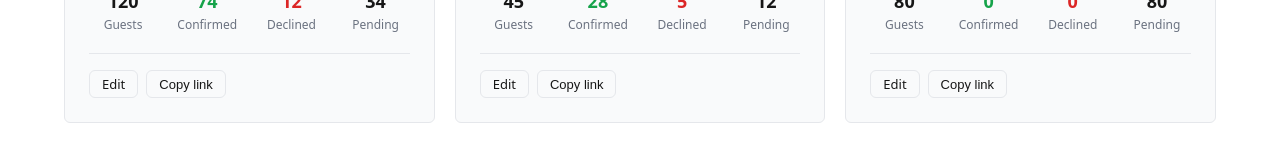
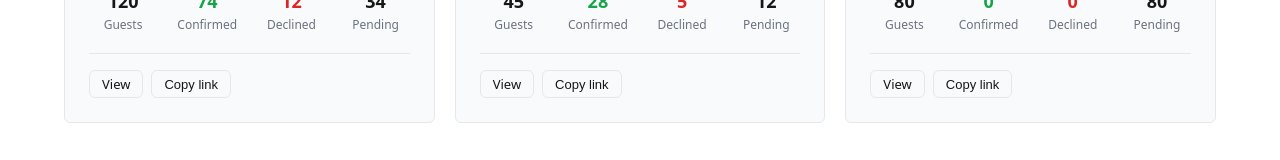
Before and after one commit to luanAfons0/ES3-project, a Next.js app in the folder frontend/: page /dashboard in a window 1280 px wide. Shown: the part 298-458 px from the top of the page. Built offline with nearby package versions, Linux system fonts and the light colour scheme; sample sign-in values are in the browser's storage.

Commit message:
feat(dashboard): wire invitations list to API using TanStack Query

```diff
--- a/frontend/src/app/api/auth/login/route.ts
+++ b/frontend/src/app/api/auth/login/route.ts
@@ -15,7 +15,7 @@ export async function POST(request: NextRequest) {
   if (email !== MOCK_USER.email || password !== MOCK_USER.password) {
     return NextResponse.json(
       { message: "Invalid email or password." },
-      { status: 401 }
+      { status: 401 },
     );
   }
 
--- /dev/null
+++ b/frontend/src/app/api/invitations/route.ts
@@ -0,0 +1,42 @@
+import { NextResponse } from "next/server";
+
+// Mock data — replace with real DB query when backend is connected.
+const MOCK_INVITATIONS = [
+  {
+    id: "1",
+    title: "Ana & Lucas Wedding",
+    slug: "ana-and-lucas-wedding",
+    eventDate: "2026-06-15T16:00",
+    eventLocation: "Grand Ballroom, São Paulo",
+    totalGuests: 120,
+    confirmed: 74,
+    declined: 12,
+    pending: 34,
+  },
+  {
+    id: "2",
+    title: "João's 30th Birthday",
+    slug: "joaos-30th-birthday",
+    eventDate: "2026-04-20T19:00",
+    eventLocation: "Rooftop Bar, Rio de Janeiro",
+    totalGuests: 45,
+    confirmed: 28,
+    declined: 5,
+    pending: 12,
+  },
+  {
+    id: "3",
+    title: "Tech Meetup Q2 2026",
+    slug: "tech-meetup-q2-2026",
+    eventDate: "2026-05-08T18:30",
+    eventLocation: "Innovation Hub, Brasília",
+    totalGuests: 80,
+    confirmed: 0,
+    declined: 0,
+    pending: 80,
+  },
+];
+
+export async function GET() {
+  return NextResponse.json(MOCK_INVITATIONS);
+}
--- a/frontend/src/app/dashboard/page.tsx
+++ b/frontend/src/app/dashboard/page.tsx
@@ -2,9 +2,11 @@
 
 import Link from "next/link";
 import { useState } from "react";
+import { useQuery } from "@tanstack/react-query";
 import { Button } from "@/components/Button/Button";
 import { Card } from "@/components/Card/Card";
 import { Container } from "@/components/Container/Container";
+import { apiFetch } from "@/lib/api";
 import styles from "./page.module.css";
 
 interface Invitation {
@@ -18,43 +20,6 @@ interface Invitation {
   declined: number;
   pending: number;
 }
-
-// TODO: replace with real API call via TanStack Query
-const INITIAL_INVITATIONS: Invitation[] = [
-  {
-    id: "1",
-    title: "Ana & Lucas Wedding",
-    slug: "ana-and-lucas-wedding",
-    eventDate: "2026-06-15T16:00",
-    eventLocation: "Grand Ballroom, São Paulo",
-    totalGuests: 120,
-    confirmed: 74,
-    declined: 12,
-    pending: 34,
-  },
-  {
-    id: "2",
-    title: "João's 30th Birthday",
-    slug: "joaos-30th-birthday",
-    eventDate: "2026-04-20T19:00",
-    eventLocation: "Rooftop Bar, Rio de Janeiro",
-    totalGuests: 45,
-    confirmed: 28,
-    declined: 5,
-    pending: 12,
-  },
-  {
-    id: "3",
-    title: "Tech Meetup Q2 2026",
-    slug: "tech-meetup-q2-2026",
-    eventDate: "2026-05-08T18:30",
-    eventLocation: "Innovation Hub, Brasília",
-    totalGuests: 80,
-    confirmed: 0,
-    declined: 0,
-    pending: 80,
-  },
-];
 
 function formatDate(iso: string): string {
   return new Date(iso).toLocaleDateString("en-US", {
@@ -109,7 +74,7 @@ function InvitationCard({ invitation }: { invitation: Invitation }) {
 
       <div className={styles.cardActions}>
         <Button variant="ghost" size="sm" asChild>
-          <Link href={`/dashboard/invitations/${invitation.id}`}>Edit</Link>
+          <Link href={`/dashboard/invitations/${invitation.id}`}>View</Link>
         </Button>
         <Button variant="ghost" size="sm" onClick={handleCopyLink}>
           {copied ? "Copied!" : "Copy link"}
@@ -120,7 +85,10 @@ function InvitationCard({ invitation }: { invitation: Invitation }) {
 }
 
 export default function DashboardPage() {
-  const [invitations] = useState<Invitation[]>(INITIAL_INVITATIONS);
+  const { data: invitations, isLoading, isError } = useQuery<Invitation[]>({
+    queryKey: ["invitations"],
+    queryFn: () => apiFetch<Invitation[]>("/api/invitations"),
+  });
 
   return (
     <Container>
@@ -129,12 +97,18 @@ export default function DashboardPage() {
         <Button size="sm">New Invitation</Button>
       </div>
 
-      {invitations.length === 0 ? (
+      {isLoading && <p>Loading…</p>}
+
+      {isError && <p>Failed to load invitations. Please try again.</p>}
+
+      {!isLoading && !isError && invitations?.length === 0 && (
         <div className={styles.empty}>
           <p className={styles.emptyText}>No invitations yet.</p>
           <Button>Create your first invitation</Button>
         </div>
-      ) : (
+      )}
+
+      {!isLoading && !isError && invitations && invitations.length > 0 && (
         <div className={styles.grid}>
           {invitations.map((inv) => (
             <InvitationCard key={inv.id} invitation={inv} />
--- a/frontend/src/app/layout.tsx
+++ b/frontend/src/app/layout.tsx
@@ -1,5 +1,6 @@
 import type { Metadata } from "next";
 import type { ReactNode } from "react";
+import { QueryProvider } from "@/components/QueryProvider/QueryProvider";
 import { ThemeProvider } from "@/components/ThemeProvider/ThemeProvider";
 import "./globals.css";
 
@@ -23,7 +24,9 @@ export default function RootLayout({ children }: { children: ReactNode }) {
         <script dangerouslySetInnerHTML={{ __html: themeScript }} />
       </head>
       <body>
-        <ThemeProvider>{children}</ThemeProvider>
+        <QueryProvider>
+          <ThemeProvider>{children}</ThemeProvider>
+        </QueryProvider>
       </body>
     </html>
   );
--- /dev/null
+++ b/frontend/src/components/QueryProvider/QueryProvider.tsx
@@ -0,0 +1,9 @@
+"use client";
+
+import { QueryClient, QueryClientProvider } from "@tanstack/react-query";
+import { useState, type ReactNode } from "react";
+
+export function QueryProvider({ children }: { children: ReactNode }) {
+  const [client] = useState(() => new QueryClient());
+  return <QueryClientProvider client={client}>{children}</QueryClientProvider>;
+}
--- /dev/null
+++ b/frontend/src/lib/api.ts
@@ -0,0 +1,22 @@
+function getAuthHeaders(): HeadersInit {
+  const token = typeof window !== "undefined" ? localStorage.getItem("token") : null;
+  return token ? { Authorization: `Bearer ${token}` } : {};
+}
+
+export async function apiFetch<T>(path: string, init?: RequestInit): Promise<T> {
+  const res = await fetch(path, {
+    ...init,
+    headers: {
+      "Content-Type": "application/json",
+      ...getAuthHeaders(),
+      ...init?.headers,
+    },
+  });
+
+  if (!res.ok) {
+    const body = await res.json().catch(() => ({}));
+    throw new Error((body as { message?: string }).message ?? `Request failed: ${res.status}`);
+  }
+
+  return res.json() as Promise<T>;
+}
```
